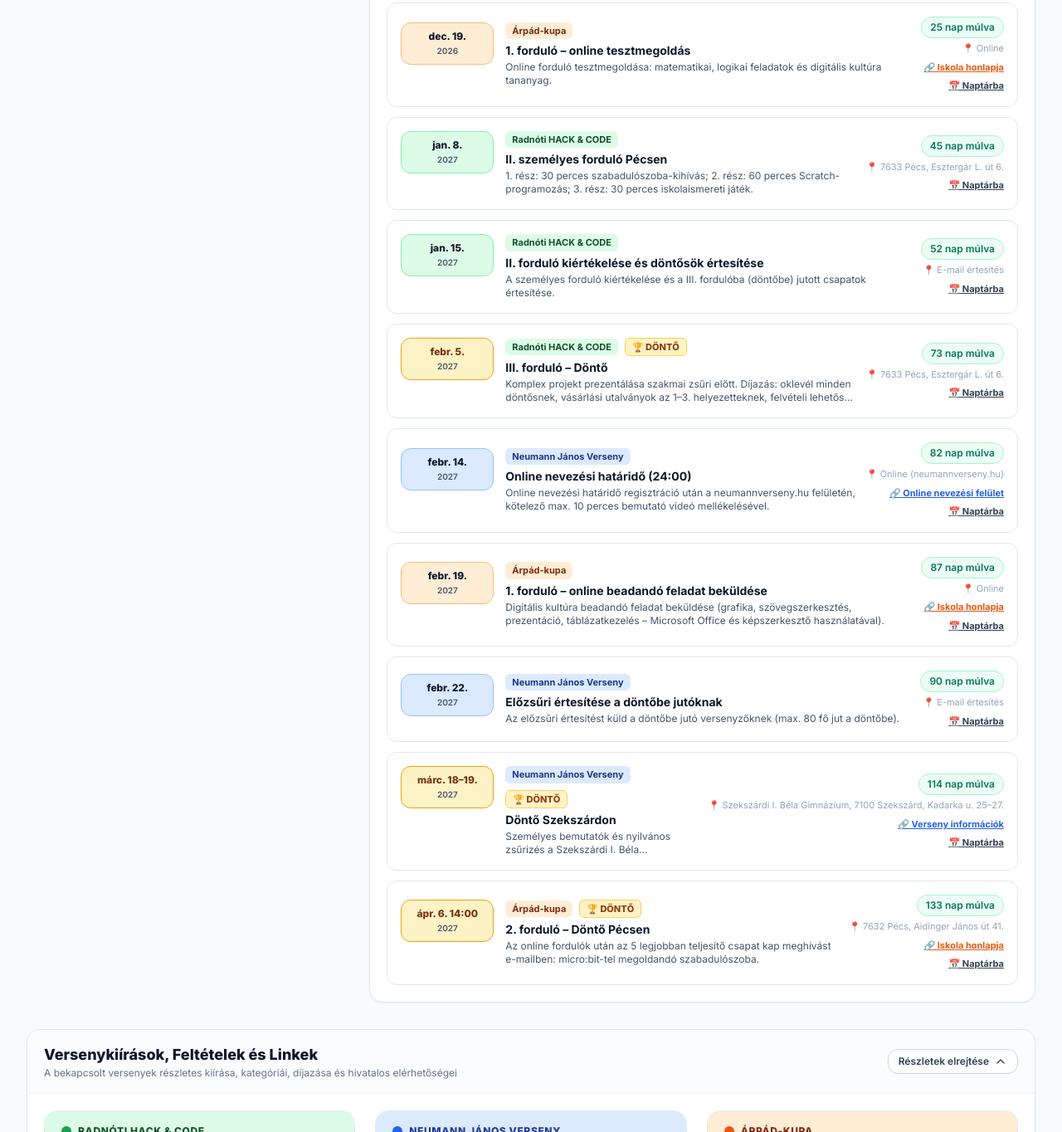
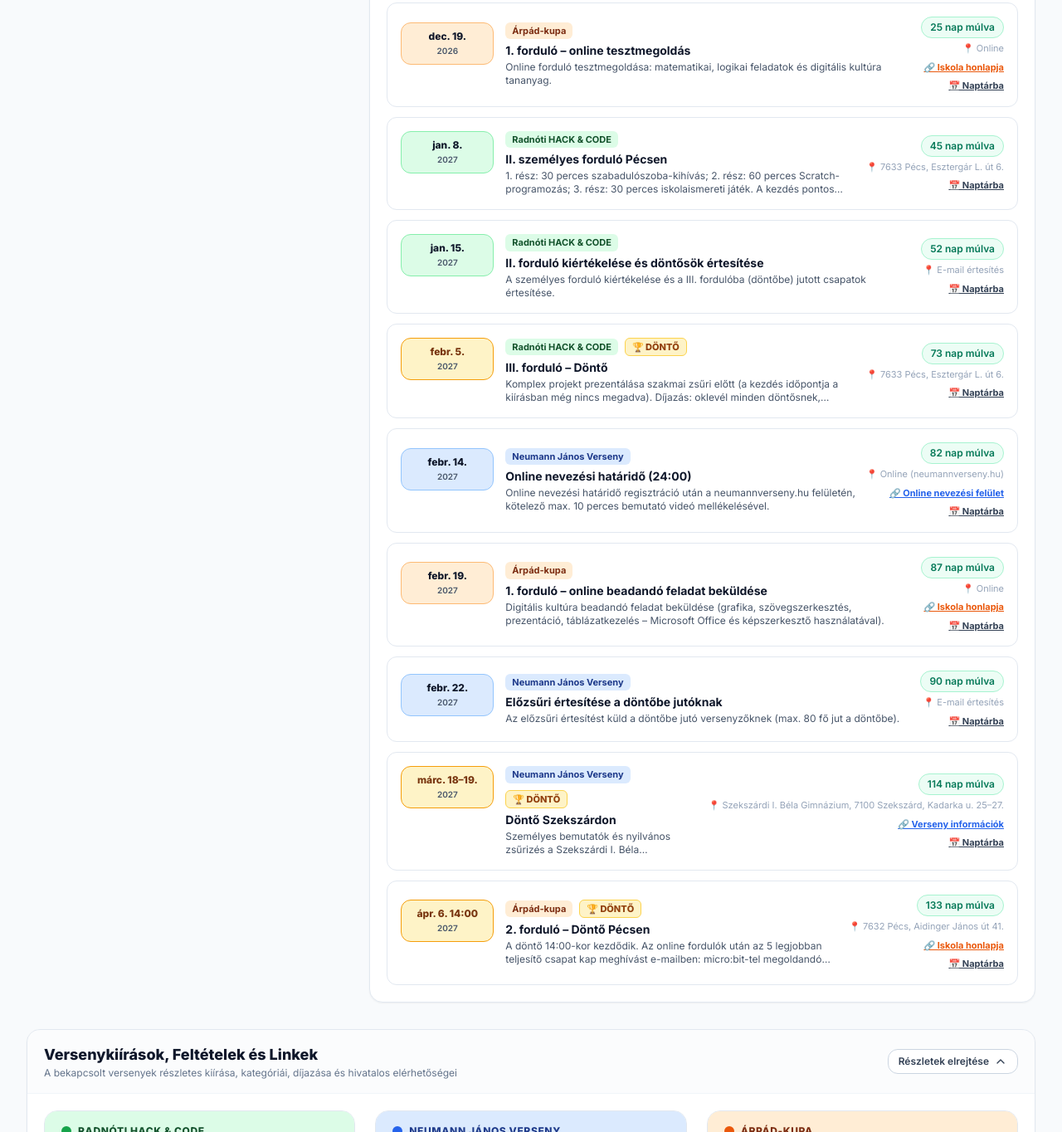
Before and after one commit to Mathias-Rex/2026-27-competitions, a plain HTML site: page index.html in a window 1280 px wide. Shown: the part 1986-3350 px from the top of the page at 83% size. Drawn offline with nearby package versions, Linux system fonts and the light colour scheme.

Commit message:
Add event time notes, CLAUDE.md and README.md
- Record exact times and missing-time notes on Radnóti, Neumann and Árpád events
- pdf-intake skill: always capture exact times and note what the source leaves open
- Add CLAUDE.md (project rules) and README.md

Co-Authored-By: Claude Sonnet 5.5 <noreply@anthropic.com>

```diff
--- a/index.html
+++ b/index.html
@@ -451,7 +451,7 @@
                         displayDate: '2027. jan. 8.',
                         shortLabel: 'II. ford. (Pécs)',
                         title: 'II. személyes forduló Pécsen',
-                        description: '1. rész: 30 perces szabadulószoba-kihívás; 2. rész: 60 perces Scratch-programozás; 3. rész: 30 perces iskolaismereti játék.',
+                        description: '1. rész: 30 perces szabadulószoba-kihívás; 2. rész: 60 perces Scratch-programozás; 3. rész: 30 perces iskolaismereti játék. A kezdés pontos időpontjáról az I. fordulóból továbbjutott csapatokat előzetesen tájékoztatják.',
                         location: '7633 Pécs, Esztergár L. út 6.',
                         isFinal: false,
                         laneOffset: -1
@@ -473,7 +473,7 @@
                         displayDate: '2027. febr. 5.',
                         shortLabel: 'III. ford. DÖNTŐ',
                         title: 'III. forduló – Döntő',
-                        description: 'Komplex projekt prezentálása szakmai zsűri előtt. Díjazás: oklevél minden döntősnek, vásárlási utalványok az 1–3. helyezetteknek, felvételi lehetőség az I. helyezettnek.',
+                        description: 'Komplex projekt prezentálása szakmai zsűri előtt (a kezdés időpontja a kiírásban még nincs megadva). Díjazás: oklevél minden döntősnek, vásárlási utalványok az 1–3. helyezetteknek, felvételi lehetőség az I. helyezettnek.',
                         location: '7633 Pécs, Esztergár L. út 6.',
                         isFinal: true,
                         laneOffset: -1
@@ -561,7 +561,7 @@
                         displayDate: '2027. márc. 18–19.',
                         shortLabel: 'DÖNTŐ (Szekszárd)',
                         title: 'Döntő Szekszárdon',
-                        description: 'Személyes bemutatók és nyilvános zsűrizés a Szekszárdi I. Béla Gimnáziumban (a rendező szállást biztosít, csoportos pályázat esetén max. 2 főnek; az étkezést egyénileg kell megoldani). Online bemutatás indokolt esetben lehetséges, ezt legalább 7 nappal korábban jelezni kell.',
+                        description: 'Személyes bemutatók és nyilvános zsűrizés a Szekszárdi I. Béla Gimnáziumban, pénteki távozással (pontos kezdési időpont a kiírásban nincs megadva) (a rendező szállást biztosít, csoportos pályázat esetén max. 2 főnek; az étkezést egyénileg kell megoldani). Online bemutatás indokolt esetben lehetséges, ezt legalább 7 nappal korábban jelezni kell.',
                         location: 'Szekszárdi I. Béla Gimnázium, 7100 Szekszárd, Kadarka u. 25–27.',
                         linkUrl: 'http://ibela.edu.hu/neumann',
                         linkLabel: 'Verseny információk',
@@ -647,7 +647,7 @@
                         displayDate: '2027. ápr. 6. 14:00',
                         shortLabel: '2. ford. DÖNTŐ',
                         title: '2. forduló – Döntő Pécsen',
-                        description: 'Az online fordulók után az 5 legjobban teljesítő csapat kap meghívást e-mailben: micro:bit-tel megoldandó szabadulószoba.',
+                        description: 'A döntő 14:00-kor kezdődik. Az online fordulók után az 5 legjobban teljesítő csapat kap meghívást e-mailben: micro:bit-tel megoldandó szabadulószoba.',
                         location: '7632 Pécs, Aidinger János út 41.',
                         linkUrl: 'https://www.arpad-pecs.hu',
                         linkLabel: 'Iskola honlapja',
```
Also changed, not shown: 3 other files.
